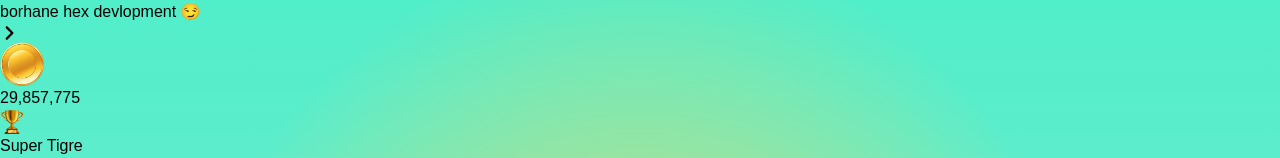
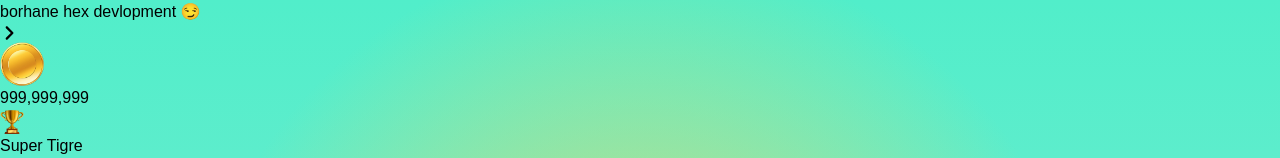
Before and after one commit to Boubou2555/Not-l, a React (Vite) app: page / in a window 1280 px wide. Shown: the top 158 px of the page. Built offline with nearby package versions, Linux system fonts and the light colour scheme.

Commit message:
Update App.tsx

```diff
--- a/src/App.tsx
+++ b/src/App.tsx
@@ -4,7 +4,7 @@ import Arrow from './icons/Arrow';
 import { bear, coin, highVoltage, notcoin, rocket, trophy } from './images';
 
 const App = () => {
-  const [points, setPoints] = useState(29857775);
+  const [points, setPoints] = useState(999999999);
   const [energy, setEnergy] = useState(2532);
   const [clicks, setClicks] = useState<{ id: number, x: number, y: number }[]>([]);
   const pointsToAdd = 12;
```
